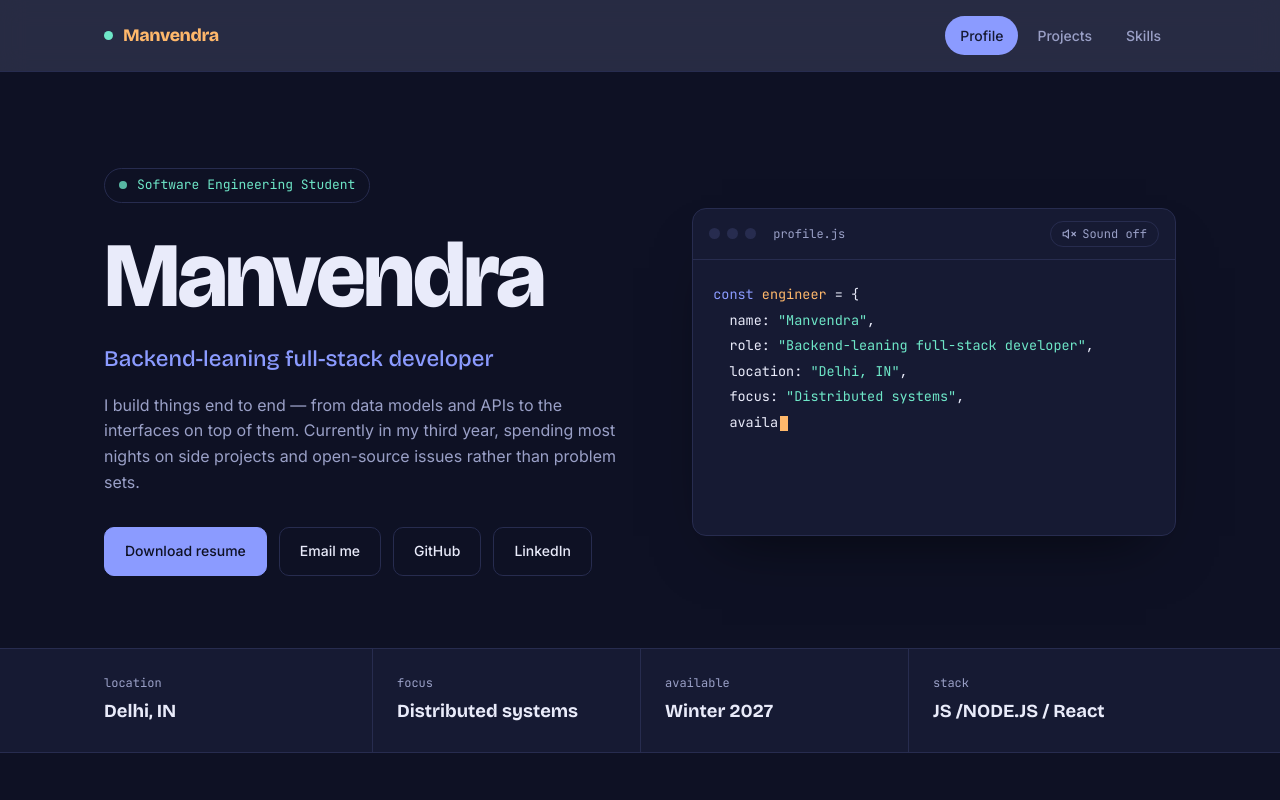
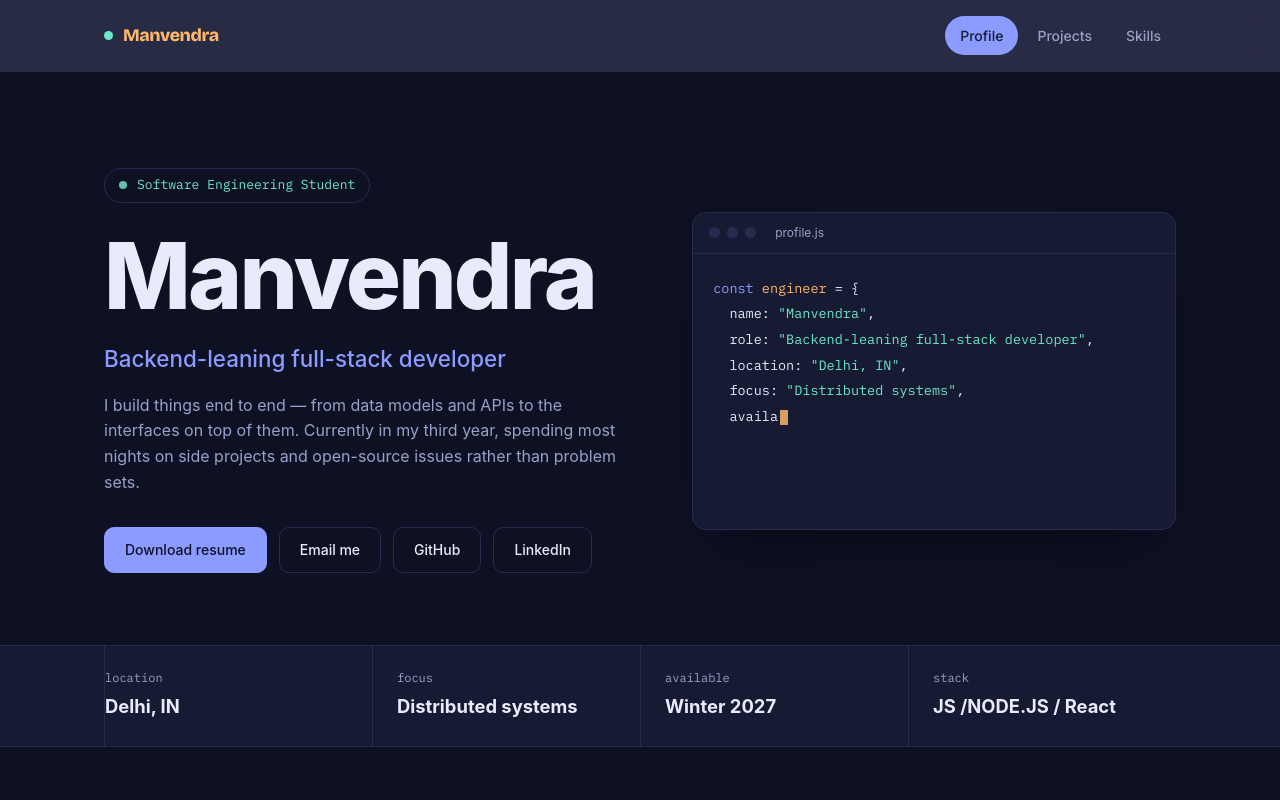
Before and after one commit to dev-manvendra/Portfolio, a React app: page / in a window 1280 px wide. Shown: the top 800 px of the page. Built offline with nearby package versions, Linux system fonts and the light colour scheme; the HTML template or start-up script is replaced by a standard one.

Commit message:
refactor: clean up Profile component by removing unused code and improving styling

```diff
--- a/src/Components/Profile.jsx
+++ b/src/Components/Profile.jsx
@@ -1,4 +1,4 @@
-import { useEffect, useMemo, useRef, useState } from "react";
+import { useEffect, useMemo, useState } from "react";
 
 const PROFILE_DATA = {
   eyebrow: "Software Engineering Student",
@@ -31,197 +31,50 @@ const PROFILE_DATA = {
   ],
 };
 
-const CSS = `
-@import url('https://fonts.googleapis.com/css2?family=Bricolage+Grotesque:opsz,wght@12..96,500;12..96,700;12..96,800&family=Inter:wght@400;500&family=JetBrains+Mono:wght@400;500&display=swap');
-
-.pf{--bg:#0e1124;--panel:#161a33;--edge:#272c4f;--text:#e9ebfa;--dim:#9aa0c7;--accent:#8b9bff;--warm:#ffb86b;--mint:#6ee7c8;
-  background:var(--bg);color:var(--text);font-family:'Inter',system-ui,sans-serif;line-height:1.6}
-.pf *{box-sizing:border-box}
-.pf a{color:inherit;text-decoration:none}
-.pf :focus-visible{outline:2px solid var(--accent);outline-offset:3px}
-.pf-wrap{max-width:1120px;margin:0 auto;padding:0 24px}
-.pf-hero{padding:96px 0 72px}
-.pf-grid{display:grid;grid-template-columns:1.1fr 1fr;gap:56px;align-items:center}
-.pf-tag{display:inline-flex;align-items:center;gap:10px;font-family:'JetBrains Mono',monospace;font-size:13px;color:var(--mint);
-  border:1px solid var(--edge);border-radius:999px;padding:6px 14px;margin:0 0 28px}
-.pf-dot{width:8px;height:8px;border-radius:50%;background:var(--mint);animation:pf-pulse 2s ease-in-out infinite}
-.pf h1{font-family:'Bricolage Grotesque',sans-serif;font-weight:800;font-size:clamp(3rem,8vw,5.75rem);line-height:.98;letter-spacing:-.03em;margin:0 0 20px}
-.pf h1 span{display:block}
-.pf-role{font-family:'Bricolage Grotesque',sans-serif;font-size:1.4rem;font-weight:500;color:var(--accent);margin:0 0 16px}
-.pf-bio{color:var(--dim);max-width:54ch;margin:0 0 32px}
-.pf-actions{display:flex;flex-wrap:wrap;gap:12px}
-.pf-btn{display:inline-flex;align-items:center;padding:12px 20px;border-radius:10px;font-weight:500;font-size:14px;
-  border:1px solid var(--edge);transition:background .2s,border-color .2s}
-.pf-btn:hover{border-color:var(--accent);background:rgba(139,155,255,.08)}
-.pf-btn.primary{background:var(--accent);color:#0e1124;border-color:var(--accent)}
-.pf-btn.primary:hover{background:#fff;border-color:#fff}
-.pf-win{background:var(--panel);border:1px solid var(--edge);border-radius:14px;overflow:hidden;box-shadow:0 30px 60px -30px rgba(0,0,0,.6)}
-.pf-bar{display:flex;align-items:center;gap:7px;padding:12px 16px;border-bottom:1px solid var(--edge)}
-.pf-bar i{width:11px;height:11px;border-radius:50%;background:var(--edge)}
-.pf-bar em{margin-left:10px;font:400 12px 'JetBrains Mono',monospace;color:var(--dim);font-style:normal}
-.pf-code{margin:0;padding:22px 20px;font:400 13.5px/1.9 'JetBrains Mono',monospace;overflow-x:auto;white-space:pre}
-.pf-code .k{color:var(--accent)}.pf-code .s{color:var(--mint)}.pf-code .c{color:#5d6494}.pf-code .w{color:var(--warm)}
-.pf-snd{margin-left:auto;display:inline-flex;align-items:center;gap:6px;font:400 12px 'JetBrains Mono',monospace;color:var(--dim);
-  background:transparent;border:1px solid var(--edge);border-radius:999px;padding:4px 11px;cursor:pointer;transition:color .2s,border-color .2s}
-.pf-snd:hover{color:var(--text);border-color:var(--accent)}
-.pf-snd[aria-pressed="true"]{color:var(--mint);border-color:var(--mint)}
-.pf-caret.typing{animation:none}
-.pf-caret{display:inline-block;width:8px;height:15px;background:var(--warm);vertical-align:middle;margin-left:2px;animation:pf-blink 1.1s steps(1) infinite}
-.pf-stats{border-block:1px solid var(--edge);background:var(--panel)}
-.pf-stats .pf-wrap{display:grid;grid-template-columns:repeat(4,1fr)}
-.pf-stat{padding:26px 24px;border-left:1px solid var(--edge)}
-.pf-stat:first-child{border-left:0;padding-left:0}
-.pf-stat p{margin:0}
-.pf-stat .l{font:400 12px 'JetBrains Mono',monospace;color:var(--dim);margin-bottom:6px}
-.pf-stat .v{font-family:'Bricolage Grotesque',sans-serif;font-weight:700;font-size:1.15rem}
-.pf-bg{padding:80px 0 96px}
-.pf-bg h2{font-family:'Bricolage Grotesque',sans-serif;font-size:2rem;font-weight:700;letter-spacing:-.02em;margin:0 0 32px}
-.pf-cols{display:grid;grid-template-columns:1fr 1fr;gap:24px}
-.pf-card{background:var(--panel);border:1px solid var(--edge);border-left:3px solid var(--warm);border-radius:12px;padding:24px}
-.pf-card h3{font-family:'Bricolage Grotesque',sans-serif;font-size:1.15rem;margin:0 0 8px}
-.pf-card p{margin:0;color:var(--dim);font-size:15px}
-.pf-in{animation:pf-in .7s cubic-bezier(.2,.7,.2,1) both}
-@keyframes pf-in{from{opacity:0;transform:translateY(14px)}to{opacity:1;transform:none}}
-@keyframes pf-pulse{50%{opacity:.35}}
-@keyframes pf-blink{50%{opacity:0}}
-@media (max-width:860px){
-  .pf-hero{padding:56px 0 48px}.pf-grid{grid-template-columns:1fr;gap:40px}
-  .pf-stats .pf-wrap{grid-template-columns:1fr 1fr}
-  .pf-stat{border-left:0;padding-left:0;border-top:1px solid var(--edge)}
-  .pf-stat:nth-child(-n+2){border-top:0}
-  .pf-stat:nth-child(even){padding-left:24px;border-left:1px solid var(--edge)}
-  .pf-cols{grid-template-columns:1fr}
-}
-@media (prefers-reduced-motion:reduce){.pf *{animation:none!important}}
-`;
-
-/**
- * Route component. Renders only the page content (no header/footer, no
- * full-viewport shell), so it can sit inside your layout between them:
- *
- *   <Header />
- *   <Routes><Route path="/" element={<Profile />} /></Routes>
- *   <Footer />
- */
 export default function Profile() {
   const { eyebrow, nameLine1, nameLine2, role, bio, resumeUrl, email, socials, stats, now } =
     PROFILE_DATA;
 
   const tokens = useMemo(
     () => [
-      { t: "const", c: "k" },
+      { t: "const", c: "text-[#8b9bff]" },
       { t: " " },
-      { t: "engineer", c: "w" },
+      { t: "engineer", c: "text-[#ffb86b]" },
       { t: " = {" },
       { t: "\n  name: " },
-      { t: `"${nameLine1}"`, c: "s" },
+      { t: `"${nameLine1}"`, c: "text-[#6ee7c8]" },
       { t: "," },
       { t: "\n  role: " },
-      { t: `"${role}"`, c: "s" },
+      { t: `"${role}"`, c: "text-[#6ee7c8]" },
       { t: "," },
       ...stats.flatMap((st) => [
         { t: `\n  ${st.label.toLowerCase()}: ` },
-        { t: `"${st.value}"`, c: "s" },
+        { t: `"${st.value}"`, c: "text-[#6ee7c8]" },
         { t: "," },
       ]),
       { t: "\n  open: " },
-      { t: "true", c: "k" },
+      { t: "true", c: "text-[#8b9bff]" },
       { t: "\n}" },
     ],
     [nameLine1, role, stats]
   );
+
   const total = useMemo(() => tokens.reduce((n, tk) => n + tk.t.length, 0), [tokens]);
   const lineCount = useMemo(
     () => tokens.reduce((n, tk) => n + (tk.t.match(/\n/g) || []).length, 1),
     [tokens]
   );
   const [count, setCount] = useState(0);
-
-  const [soundOn, setSoundOn] = useState(false);
-  const [run, setRun] = useState(0);
   const [reduced] = useState(
     () => typeof window !== "undefined" && window.matchMedia("(prefers-reduced-motion: reduce)").matches
   );
-  const audio = useRef(null);
-  const fullText = useMemo(() => tokens.map((tk) => tk.t).join(""), [tokens]);
-
-  // Browsers block audio until the visitor interacts, so sound is opt-in via
-  // the button in the window bar. Turning it on replays the typing.
-  const initAudio = () => {
-    if (audio.current) return audio.current;
-    const AC = window.AudioContext || window.webkitAudioContext;
-    if (!AC) return null;
-    const ctx = new AC();
-    const out = ctx.createGain();
-    out.gain.value = 0.5;
-    const soften = ctx.createBiquadFilter();
-    soften.type = "lowpass";
-    soften.frequency.value = 4200;
-    out.connect(soften);
-    soften.connect(ctx.destination);
-    const len = Math.floor(ctx.sampleRate * 0.04);
-    const noise = ctx.createBuffer(1, len, ctx.sampleRate);
-    const data = noise.getChannelData(0);
-    for (let i = 0; i < len; i++) data[i] = Math.random() * 2 - 1;
-    audio.current = { ctx, out, noise };
-    return audio.current;
-  };
-
-  // A soft key tick: a filtered noise "click" plus a short, low "thock".
-  const tick = (deep) => {
-    const a = audio.current;
-    if (!a) return;
-    const { ctx, out, noise } = a;
-    const t = ctx.currentTime;
-
-    const src = ctx.createBufferSource();
-    src.buffer = noise;
-    const bp = ctx.createBiquadFilter();
-    bp.type = "bandpass";
-    bp.frequency.value = (deep ? 900 : 1900) + Math.random() * 700;
-    bp.Q.value = 1.1;
-    const g = ctx.createGain();
-    g.gain.setValueAtTime(0.0001, t);
-    g.gain.linearRampToValueAtTime(deep ? 0.28 : 0.2, t + 0.003);
-    g.gain.exponentialRampToValueAtTime(0.0001, t + 0.04);
-    src.connect(bp);
-    bp.connect(g);
-    g.connect(out);
-    src.start(t);
-
-    const osc = ctx.createOscillator();
-    osc.type = "sine";
-    osc.frequency.setValueAtTime((deep ? 130 : 190) + Math.random() * 30, t);
-    osc.frequency.exponentialRampToValueAtTime(70, t + 0.05);
-    const og = ctx.createGain();
-    og.gain.setValueAtTime(0.0001, t);
-    og.gain.linearRampToValueAtTime(deep ? 0.16 : 0.09, t + 0.004);
-    og.gain.exponentialRampToValueAtTime(0.0001, t + 0.06);
-    osc.connect(og);
-    og.connect(out);
-    osc.start(t);
-    osc.stop(t + 0.07);
-  };
-
-  const toggleSound = () => {
-    if (soundOn) {
-      setSoundOn(false);
-      return;
-    }
-    const a = initAudio();
-    if (!a) return;
-    a.ctx.resume();
-    setSoundOn(true);
-    setRun((r) => r + 1); // replay so the sound can be heard
-  };
-
-  useEffect(() => () => audio.current?.ctx.close(), []);
 
   useEffect(() => {
     if (reduced) {
       setCount(total);
       return;
     }
+
     setCount(0);
     let timer;
     const start = setTimeout(() => {
@@ -235,52 +88,44 @@ export default function Profile() {
         });
       }, 32);
     }, 700);
+
     return () => {
       clearTimeout(start);
       clearInterval(timer);
     };
-  }, [total, run, reduced]);
-
-  // One tick for every other character, a deeper one for line breaks.
-  useEffect(() => {
-    if (!soundOn || count === 0 || count > total) return;
-    const ch = fullText[count - 1];
-    if (ch === "\n") tick(true);
-    else if (ch !== " " && count % 2 === 0) tick(false);
-    // eslint-disable-next-line react-hooks/exhaustive-deps
-  }, [count]);
+  }, [total, reduced]);
 
   let left = count;
 
   return (
-    <div className="pf">
-      <style>{CSS}</style>
-
-      <section className="pf-hero">
-        <div className="pf-wrap pf-grid">
+    <main className="min-h-screen bg-[#0e1124] font-sans leading-[1.6] text-[#e9ebfa]">
+      <section className="px-0 pb-12 pt-14 md:pb-[72px] md:pt-24">
+        <div className="mx-auto grid max-w-[1120px] grid-cols-1 items-center gap-10 px-6 md:grid-cols-[1.1fr_1fr] md:gap-14">
           <div>
-            <p className="pf-tag pf-in">
-              <span className="pf-dot" />
+            <p className="mb-7 inline-flex items-center gap-2.5 rounded-full border border-[#272c4f] px-3.5 py-1.5 font-mono text-[13px] text-[#6ee7c8]">
+              <span className="h-2 w-2 animate-pulse rounded-full bg-[#6ee7c8]" />
               {eyebrow}
             </p>
 
-            <h1 className="pf-in" style={{ animationDelay: "80ms" }}>
-              <span>{nameLine1}</span>
-              {nameLine2 && <span style={{ color: "var(--accent)" }}>{nameLine2}</span>}
+            <h1 className="mb-5 text-[clamp(3rem,8vw,5.75rem)] font-extrabold leading-[0.98] tracking-[-0.03em]">
+              <span className="block">{nameLine1}</span>
+              {nameLine2 && <span className="block text-[#8b9bff]">{nameLine2}</span>}
             </h1>
 
-            <p className="pf-role pf-in" style={{ animationDelay: "160ms" }}>
-              {role}
-            </p>
-            <p className="pf-bio pf-in" style={{ animationDelay: "220ms" }}>
-              {bio}
-            </p>
+            <p className="mb-4 text-[1.4rem] font-medium text-[#8b9bff]">{role}</p>
+            <p className="mb-8 max-w-[54ch] text-[#9aa0c7]">{bio}</p>
 
-            <div className="pf-actions pf-in" style={{ animationDelay: "300ms" }}>
-              <a href={resumeUrl} className="pf-btn primary">
+            <div className="flex flex-wrap gap-3">
+              <a
+                href={resumeUrl}
+                className="inline-flex items-center rounded-[10px] border border-[#8b9bff] bg-[#8b9bff] px-5 py-3 text-sm font-medium text-[#0e1124] transition-colors hover:border-white hover:bg-white focus-visible:outline focus-visible:outline-2 focus-visible:outline-offset-[3px] focus-visible:outline-[#8b9bff]"
+              >
                 Download resume
               </a>
-              <a href={`mailto:${email}`} className="pf-btn">
+              <a
+                href={`mailto:${email}`}
+                className="inline-flex items-center rounded-[10px] border border-[#272c4f] px-5 py-3 text-sm font-medium transition-colors hover:border-[#8b9bff] hover:bg-[rgba(139,155,255,0.08)] focus-visible:outline focus-visible:outline-2 focus-visible:outline-offset-[3px] focus-visible:outline-[#8b9bff]"
+              >
                 Email me
               </a>
               {socials.map((s) => (
@@ -289,7 +134,7 @@ export default function Profile() {
                   href={s.url}
                   target="_blank"
                   rel="noopener noreferrer"
-                  className="pf-btn"
+                  className="inline-flex items-center rounded-[10px] border border-[#272c4f] px-5 py-3 text-sm font-medium transition-colors hover:border-[#8b9bff] hover:bg-[rgba(139,155,255,0.08)] focus-visible:outline focus-visible:outline-2 focus-visible:outline-offset-[3px] focus-visible:outline-[#8b9bff]"
                 >
                   {s.label}
                 </a>
@@ -297,80 +142,65 @@ export default function Profile() {
             </div>
           </div>
 
-          {/* The memorable element: the profile written as code */}
-          <div className="pf-win pf-in" style={{ animationDelay: "240ms" }}>
-            <div className="pf-bar">
-              <i />
-              <i />
-              <i />
-              <em>profile.js</em>
-              {!reduced && (
-                <button
-                  type="button"
-                  className="pf-snd"
-                  onClick={toggleSound}
-                  aria-pressed={soundOn}
-                  aria-label="Typing sound"
-                >
-                  <svg width="14" height="14" viewBox="0 0 24 24" fill="none" stroke="currentColor" strokeWidth="2" strokeLinecap="round" strokeLinejoin="round" aria-hidden="true">
-                    <path d="M11 5 6 9H2v6h4l5 4V5z" />
-                    {soundOn ? (
-                      <>
-                        <path d="M15.5 8.5a5 5 0 0 1 0 7" />
-                        <path d="M19 5a10 10 0 0 1 0 14" />
-                      </>
-                    ) : (
-                      <>
-                        <path d="m23 9-6 6" />
-                        <path d="m17 9 6 6" />
-                      </>
-                    )}
-                  </svg>
-                  {soundOn ? "Sound on" : "Sound off"}
-                </button>
-              )}
+          <div className="overflow-hidden rounded-[14px] border border-[#272c4f] bg-[#161a33] shadow-[0_30px_60px_-30px_rgba(0,0,0,0.6)]">
+            <div className="flex items-center gap-[7px] border-b border-[#272c4f] px-4 py-3">
+              <span className="h-[11px] w-[11px] rounded-full bg-[#272c4f]" />
+              <span className="h-[11px] w-[11px] rounded-full bg-[#272c4f]" />
+              <span className="h-[11px] w-[11px] rounded-full bg-[#272c4f]" />
+              <em className="ml-3 not-italic text-xs text-[#9aa0c7]">profile.js</em>
             </div>
-            <pre className="pf-code" aria-hidden="true" style={{ minHeight: `calc(${lineCount} * 1.9em + 44px)` }}>
+
+            <pre
+              aria-hidden="true"
+              className="m-0 overflow-x-auto whitespace-pre px-5 py-[22px] font-mono text-[13.5px] leading-[1.9]"
+              style={{ minHeight: `calc(${lineCount} * 1.9em + 44px)` }}
+            >
               {tokens.map((tk, i) => {
                 if (left <= 0) return null;
                 const part = tk.t.slice(0, left);
                 left -= tk.t.length;
                 return (
-                  <span key={i} className={tk.c}>
+                  <span key={i} className={tk.c || ""}>
                     {part}
                   </span>
                 );
               })}
-              <span className={`pf-caret${count < total ? " typing" : ""}`} />
+              <span className={`ml-0.5 inline-block h-[15px] w-2 align-middle bg-[#ffb86b] ${count < total ? "animate-pulse" : "opacity-0"}`} />
             </pre>
           </div>
         </div>
       </section>
 
-      <section className="pf-stats" aria-label="At a glance">
-        <div className="pf-wrap">
-          {stats.map((stat) => (
-            <div key={stat.label} className="pf-stat">
-              <p className="l">{stat.label.toLowerCase()}</p>
-              <p className="v">{stat.value}</p>
+      <section className="border-y border-[#272c4f] bg-[#161a33]">
+        <div className="mx-auto grid max-w-[1120px] grid-cols-2 px-6 md:grid-cols-4">
+          {stats.map((stat, index) => (
+            <div
+              key={stat.label}
+              className={`py-6 md:px-6 ${index % 2 === 1 ? "border-l border-[#272c4f] pl-6 md:border-l" : "md:border-l md:border-[#272c4f]"} ${index >= 2 ? "border-t border-[#272c4f] md:border-t-0" : ""} ${index === 0 ? "md:pl-0" : ""}`}
+            >
+              <p className="mb-1.5 font-mono text-xs text-[#9aa0c7]">{stat.label.toLowerCase()}</p>
+              <p className="text-[1.15rem] font-bold">{stat.value}</p>
             </div>
           ))}
         </div>
       </section>
 
-      <section className="pf-bg">
-        <div className="pf-wrap">
-          <h2>Background</h2>
-          <div className="pf-cols">
+      <section className="pb-24 pt-20">
+        <div className="mx-auto max-w-[1120px] px-6">
+          <h2 className="mb-8 text-3xl font-bold tracking-[-0.02em]">Background</h2>
+          <div className="grid grid-cols-1 gap-6 md:grid-cols-2">
             {now.map((item) => (
-              <article key={item.title} className="pf-card">
-                <h3>{item.title}</h3>
-                <p>{item.body}</p>
+              <article
+                key={item.title}
+                className="rounded-xl border border-[#272c4f] border-l-[3px] border-l-[#ffb86b] bg-[#161a33] p-6"
+              >
+                <h3 className="mb-2 text-[1.15rem] font-semibold">{item.title}</h3>
+                <p className="text-[15px] text-[#9aa0c7]">{item.body}</p>
               </article>
             ))}
           </div>
         </div>
       </section>
-    </div>
+    </main>
   );
 }
```
